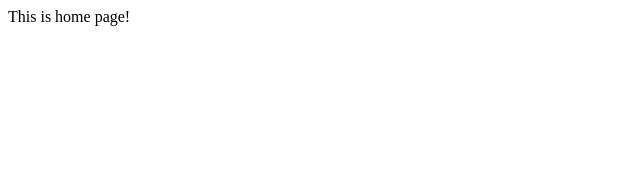
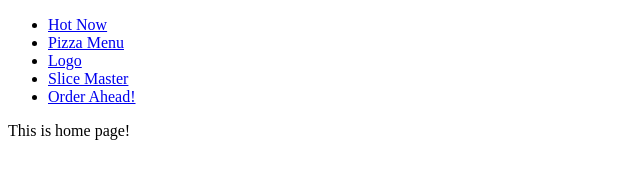
Before and after one commit to kishanjasani/sanity-cms-gatsby, a Gatsby site in the folder gatsby/: page / in a window 1280 px wide. Shown: the whole page, without its empty margins (0-640 px from the left). Built offline with nearby package versions, Linux system fonts and the light colour scheme; Gatsby itself is replaced by a stand-in of ours.

Commit message:
Add navbar component

```diff
--- /dev/null
+++ b/gatsby/src/components/Nav.js
@@ -0,0 +1,28 @@
+import React from 'react';
+import { Link } from 'gatsby';
+
+const Nav = () => {
+    return (
+        <nav>
+            <ul>
+                <li>
+                    <Link to="/">Hot Now</Link>
+                </li>
+                <li>
+                    <Link to="/pizzas">Pizza Menu</Link>
+                </li>
+                <li>
+                    <Link to="/">Logo</Link>
+                </li>
+                <li>
+                    <Link to="/">Slice Master</Link>
+                </li>
+                <li>
+                    <Link to="/">Order Ahead!</Link>
+                </li>
+            </ul>
+        </nav>
+    )
+}
+
+export default Nav;
--- a/gatsby/src/pages/index.js
+++ b/gatsby/src/pages/index.js
@@ -1,8 +1,12 @@
 import React from 'react';
+import Nav from '../components/Nav';
 
 const HomePage = () => {
     return (
-        <div>This is home page!</div>
+        <>
+            <Nav />
+            <div>This is home page!</div>
+        </>
     )
 }
 
```
Also changed, not shown: 2 other files.
